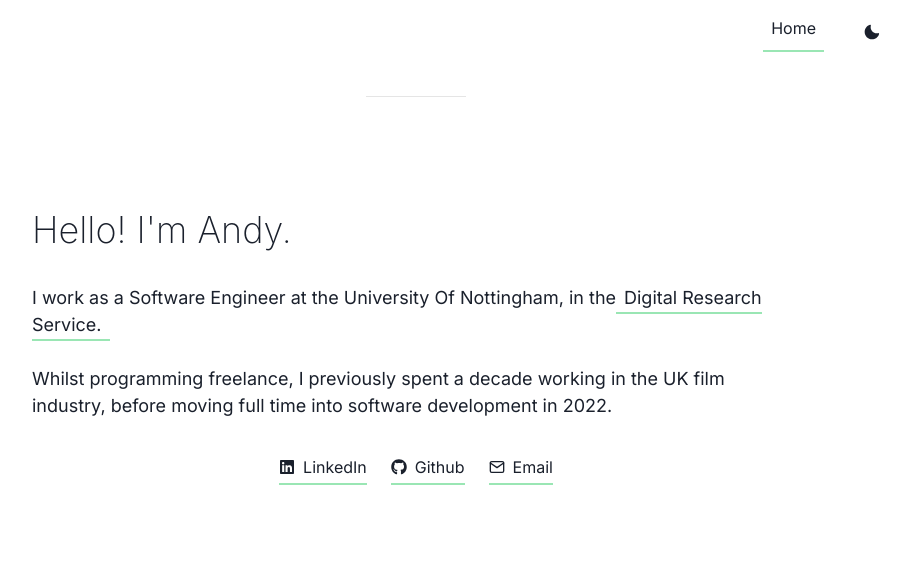
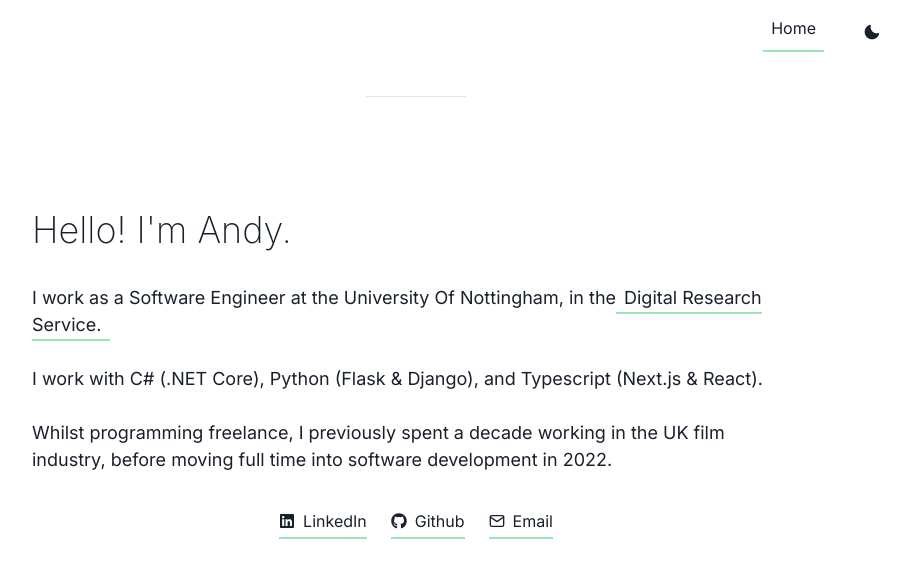
Before and after one commit to AndyRae/andyrae.github.io, a Next.js app: page / in a window 1280 px wide. Shown: the top 578 px of the page, without its empty margins (224-1134 px from the left). Built offline with nearby package versions, Linux system fonts and the light colour scheme.

Commit message:
Add info

```diff
--- a/components/Hero.tsx
+++ b/components/Hero.tsx
@@ -24,6 +24,10 @@ export const Hero = () => {
 					>
 						Digital Research Service.
 					</NavLink>
+					<br />
+					<br />
+					I work with C# (.NET Core), Python (Flask & Django), and Typescript
+					(Next.js & React).
 					<br />
 					<br />
 					Whilst programming freelance, I previously spent a decade working in
```
